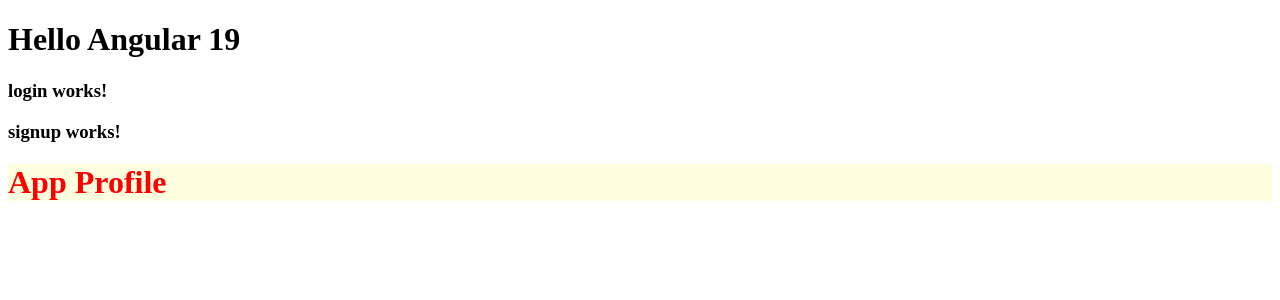
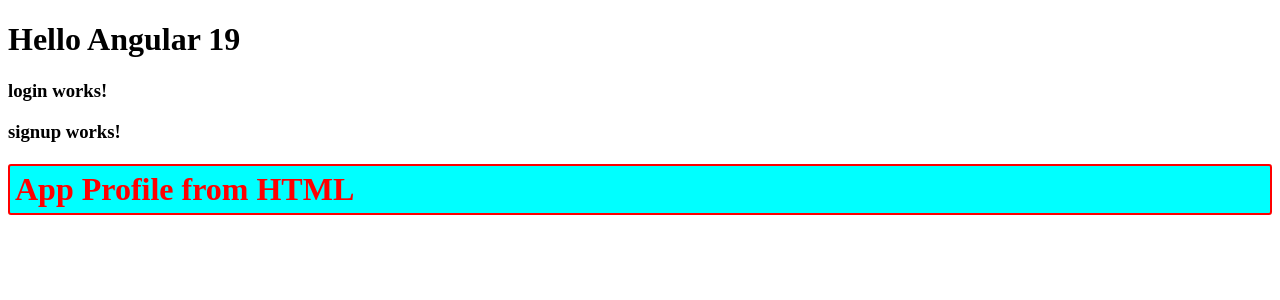
Before and after one commit to vikram-tatva/angular-19-learn, an Angular app: page / in a window 1280 px wide. Shown: the top 300 px of the page. Built offline with nearby package versions, Linux system fonts and the light colour scheme.

Commit message:
NG19L-001 add html template adn css file instead of  inline
NG19L-001 add html template adn css file instead of  inline

```diff
--- /dev/null
+++ b/src/app/profile/profile.component.css
@@ -0,0 +1,7 @@
+h1{
+    color: red;
+    background-color: aqua;
+    border: 2px solid;
+    border-radius: 3px;
+    padding: 5px;
+}
--- /dev/null
+++ b/src/app/profile/profile.component.html
@@ -0,0 +1 @@
+<h1>App Profile from HTML</h1>
--- a/src/app/profile/profile.component.ts
+++ b/src/app/profile/profile.component.ts
@@ -2,13 +2,8 @@
 
 @Component({
     selector:"app-profile",
-    template:`<h1>App Profile</h1>`,
-    styles:`
-        h1{
-            color:red;
-            background-color:lightyellow;
-        }
-    `
+    templateUrl:"./profile.component.html",
+    styleUrl:"./profile.component.css"
 })
 
 export class ProfileComponent{
```
